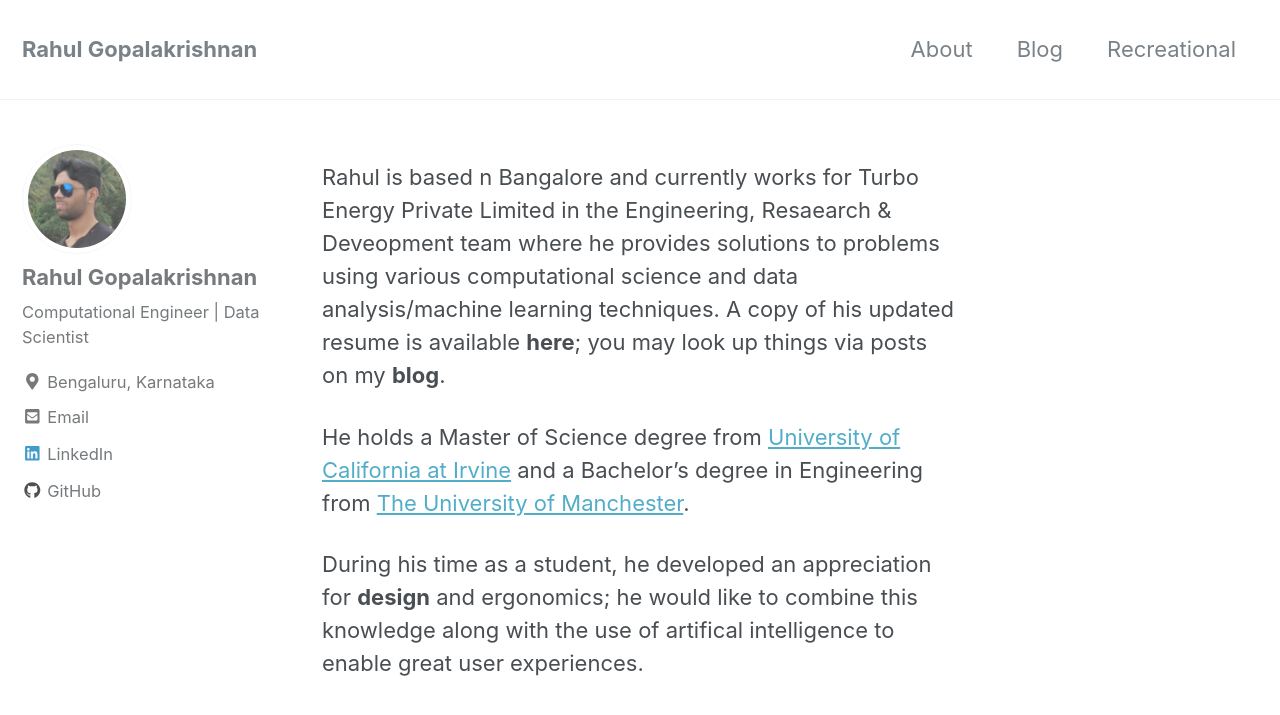
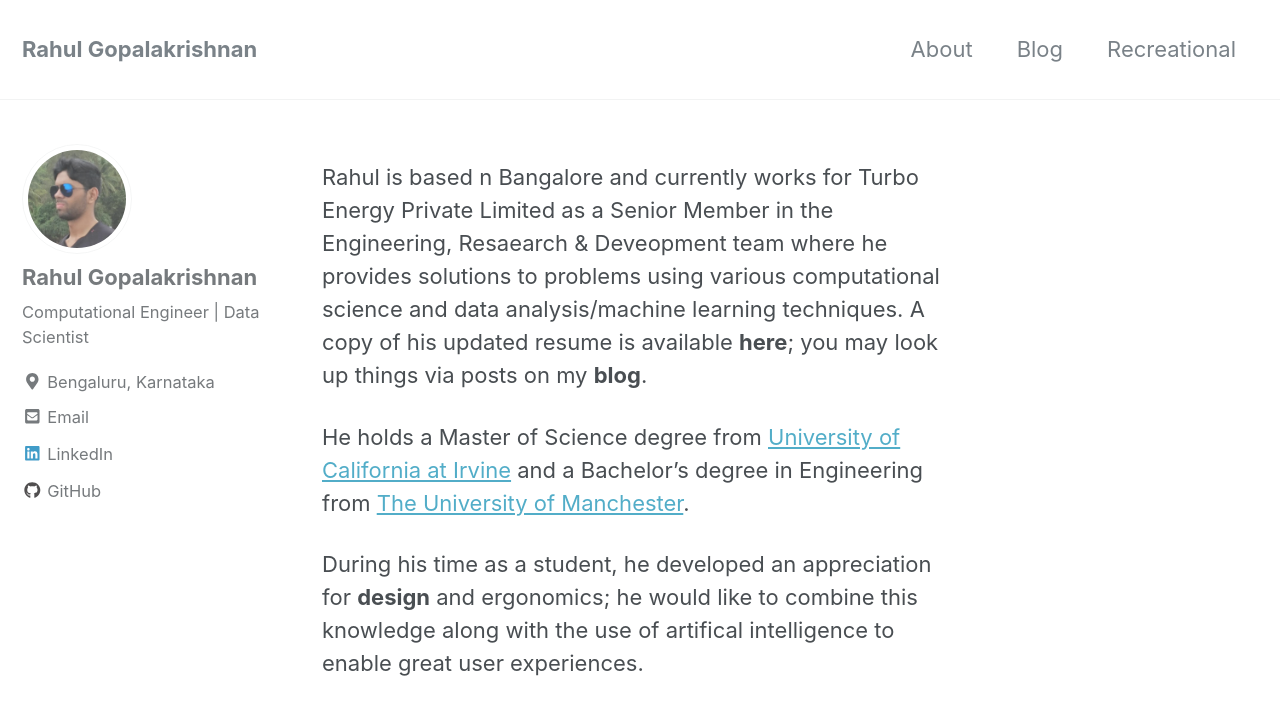
Before and after one commit to gopalrahulrg/gopalrahulrg.github.io, a Jekyll site: the page built from _pages/about.md, in a window 1280 px wide and 900 px high. Shown: the top 715 px of the window. Built offline with Jekyll 4.4.1, drawn with Linux system fonts in a browser that asks for light colours; nearby versions of some CDN libraries.

Commit message:
Update about.md

```diff
--- a/_pages/about.md
+++ b/_pages/about.md
@@ -4,7 +4,7 @@ permalink: /about/
 header:
 ---
 
-Rahul is based n Bangalore and currently works for Turbo Energy Private Limited in the Engineering, Resaearch & Deveopment team where he provides solutions to problems using various computational science and data analysis/machine learning techniques. A copy of his updated resume is available **here**; you may look up things via posts on my **blog**.
+Rahul is based n Bangalore and currently works for Turbo Energy Private Limited as a Senior Member in the Engineering, Resaearch & Deveopment team where he provides solutions to problems using various computational science and data analysis/machine learning techniques. A copy of his updated resume is available **here**; you may look up things via posts on my **blog**.
 
 He holds a Master of Science degree from [University of California at Irvine](https://uci.edu/) and a Bachelor's degree in Engineering from [The University of Manchester](https://www.manchester.ac.uk/).
 
```
